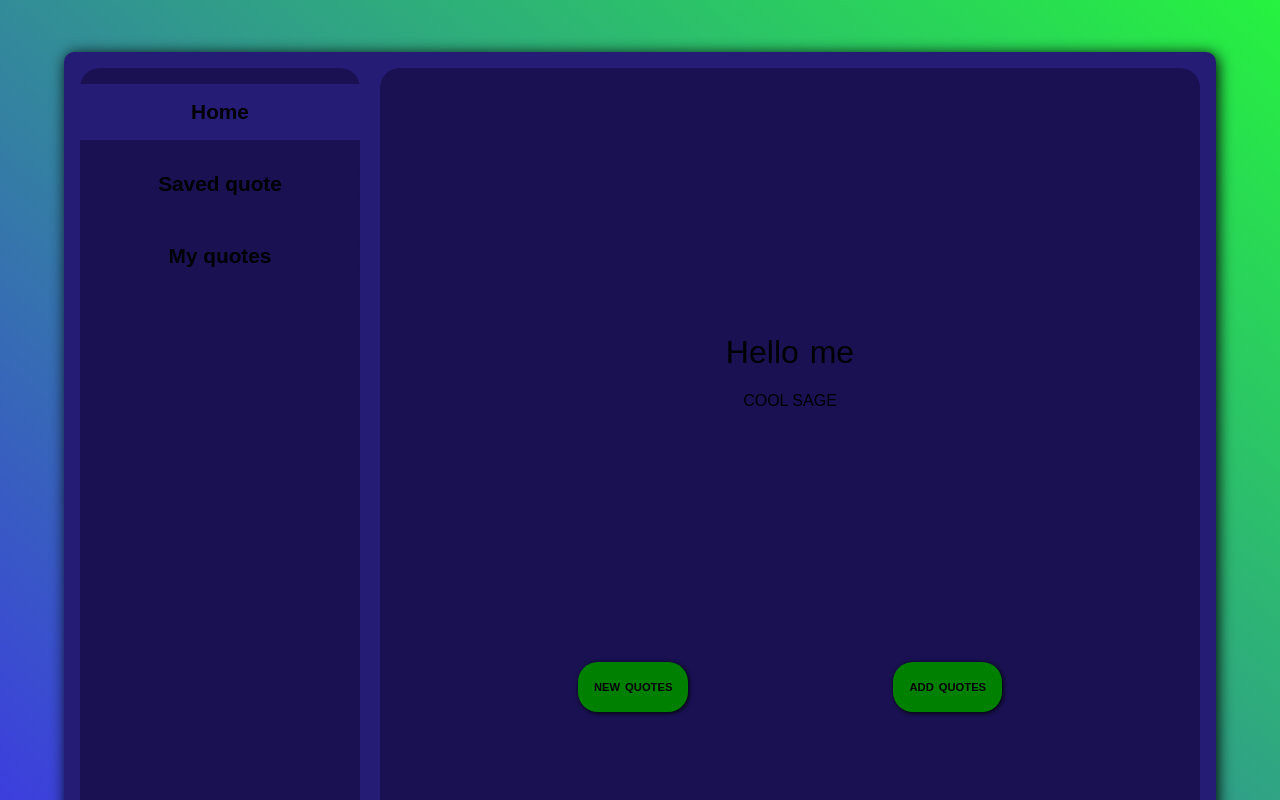
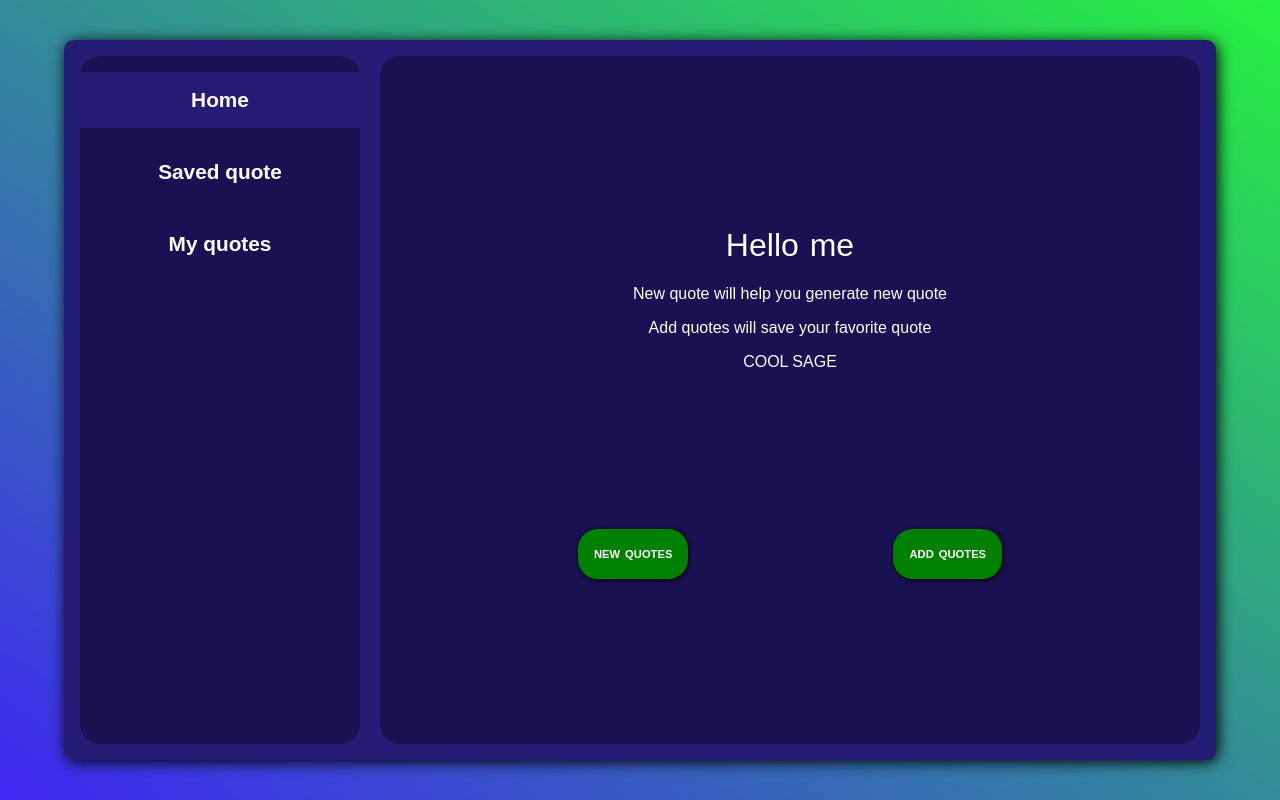
Before and after one commit to Jhay-Great/data-fetch, a plain HTML site: page Fetching quote/index.html in a window 1280 px wide. Both pictures are taken after a click on the item "Home". Shown: the top 800 px of the page. Drawn offline with Linux system fonts and the light colour scheme.

Commit message:
add minor changes to style and markup render

```diff
--- a/Fetching quote/index.html
+++ b/Fetching quote/index.html
@@ -12,7 +12,7 @@
         <!-- navigation -->
       <nav class="navigation">
         <ul class="main-navs">
-          <li class="home active" >Home</li>
+          <li class="home" >Home</li>
           <li class="saved-quotes-nav">Saved quote</li>
           <li class="my-quotes">My quotes</li>
         </ul>
--- a/Fetching quote/script.js
+++ b/Fetching quote/script.js
@@ -20,7 +20,6 @@ const displaySpinner = function (spin) {
 const generateQuote = async function () {
   try {
     const data = await fetch("https://api.quotable.io/quotes/random");
-    // console.log(data);
 
     if (!data.ok) throw new Error(`${data.status} Something went wrong`);
 
@@ -45,7 +44,7 @@ const renderMessage = function (container, message) {
 };
 
 
-// Event functionalities
+// ========= Event functionalities ===============
 
 // handling navigation
 navContainer.addEventListener("click", function (e) {
@@ -71,6 +70,8 @@ navContainer.addEventListener("click", function (e) {
         <!-- section display -->
         <section class="main-quote-container">
           <p class="message">Hello me</p>
+          <ul> <li> New quote will help you generate new quote </li>
+          <li> Add quotes will save your favorite quote </li>
           <p class="author">cool sage</p>
         </section>
 
@@ -107,7 +108,6 @@ navContainer.addEventListener("click", function (e) {
 displaySectionContainer.addEventListener("click", function (e) {
   if (e.target === e.target.closest(".new-quotes")) {
 
-    // console.log(state.spinner, state.mainQuoteContainer)
 
     const getQuote = async function () {
       displaySpinner(state.spinner);
@@ -119,7 +119,7 @@ displaySectionContainer.addEventListener("click", function (e) {
         const markup = `
             <div class="quote-container">
                 <p class="message"> ${content} </p>
-                <p class="author"> ${author} </p>
+                <p class="author"> By: ${author} </p>
                 <p class="date">${date}</p>
             </div>
         `;
@@ -135,6 +135,17 @@ displaySectionContainer.addEventListener("click", function (e) {
     getQuote();
   }
 });
+
+window.addEventListener('load', function() {
+    console.log(displaySectionContainer);
+    const markup = `
+        <section class="header-container">
+            <h1 class="heading"> Quote Generator </h1>
+            <p class="sub-message">Looking to get some random quotes. Head of to Home and start generating some of the valuable and inspiring quote of all time.</p>
+        </section>
+    `;
+    renderMessage(displaySectionContainer, markup)
+})
 
 
 
--- a/Fetching quote/style.css
+++ b/Fetching quote/style.css
@@ -9,16 +9,20 @@
   --dark-secondary: #251c75;
   --dark-secondary-alt: rgb(25, 17, 81);
   --tertiary: #f23f26;
+  --font-color: #fff;
+  --shadow: #000;
 }
 body {
   width: 100%;
-  height: clamp(100vh, 130vh, 150vh);
+  /* height: clamp(100vh, 130vh, 150vh); */
+  height: 100vh;
 
   display: flex;
   justify-content: center;
   align-items: center;
 
   font-family: sans-serif;
+  color: var(--font-color);
 
   background: linear-gradient(to bottom left, var(--main), var(--secondary));
 }
@@ -33,7 +37,7 @@ main {
   gap: 20px;
   flex-wrap: wrap;
 
-  box-shadow: 2px 2px 15px 0px;
+  box-shadow: 2px 2px 15px 0px var(--shadow);
   background-color: var(--dark-secondary);
 }
 .navigation,
@@ -169,11 +173,33 @@ main {
   background-color: green;
   text-transform: uppercase;
   font-size: 0.7rem;
+  color: var(--font-color);
+  font-weight: 600;
   word-spacing: 2px;
-  font-weight: 600;
-  box-shadow: 1px 1px 4px;
+  box-shadow: 1px 1px 4px var(--shadow);
 
   cursor: pointer;
+}
+
+/* On load */
+section.header-container {
+  width: 100%;
+  height: inherit;
+  text-align: center;
+}
+h1.heading {
+  margin: 0 0 1rem;
+  word-spacing: 2px;
+}
+p.sub-message {
+  letter-spacing: 2px;
+}
+
+/* Basics styles */
+li {
+  list-style: none;
+  text-align: center;
+  margin: 0 0 1rem; /*change later */
 }
 
 .hidden {
```
